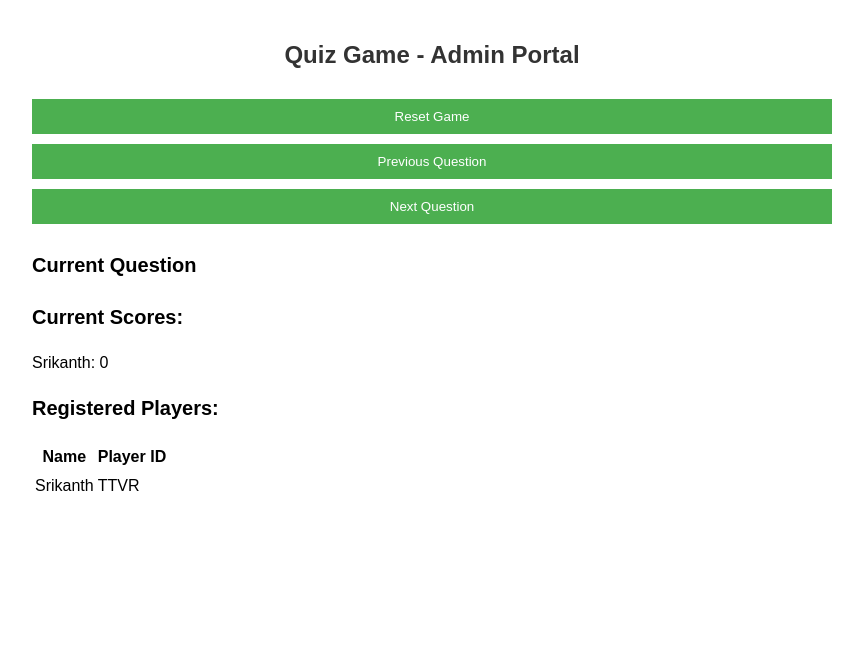
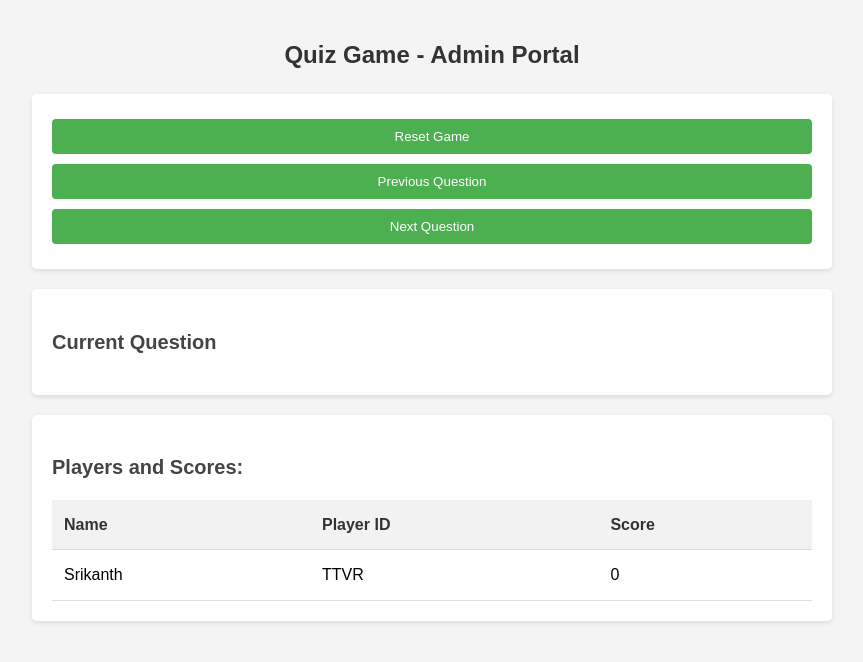
Before and after one commit to grand-cat-unknown/dahyeon_quiz, a Flask app: page /admin in a window 1280 px wide. Shown: the top 662 px of the page, without its empty margins (208-1071 px from the left). Run offline with Flask 3, Linux system fonts and the light colour scheme; data comes from the database, SQL or seed files in the repository; some libraries are stand-ins or nearby versions.

Commit message:
Stylized table w score

```diff
--- a/app.py
+++ b/app.py
@@ -78,7 +78,8 @@ def register_player(data):
     # Send updated player list to admin
     players = Player.query.all()
     player_data = [
-        {"name": player.name, "player_id": player.player_id} for player in players
+        {"name": player.name, "player_id": player.player_id, "score": player.score}
+        for player in players
     ]
     emit("update_players", player_data, room="admin")
 
@@ -332,7 +333,8 @@ def get_scores():
 def get_players():
     players = Player.query.all()
     player_data = [
-        {"name": player.name, "player_id": player.player_id} for player in players
+        {"name": player.name, "player_id": player.player_id, "score": player.score}
+        for player in players
     ]
     return jsonify(player_data)
 
--- a/static/css/styles.css
+++ b/static/css/styles.css
@@ -6,20 +6,27 @@ body {
     padding: 20px;
     max-width: 800px;
     margin: 0 auto;
+    background-color: #f4f4f4;
 }
 
 h1 {
     color: #333;
     font-size: 24px;
     text-align: center;
+    margin-bottom: 20px;
 }
 
 h2 {
     font-size: 20px;
+    color: #444;
 }
 
-#question-area, #answer-area, #answers-area, #correct-answer-area, #game-controls, #scores-area {
+#question-area, #answer-area, #answers-area, #correct-answer-area, #game-controls, #scores-area, #players-area {
     margin-top: 20px;
+    background-color: #fff;
+    padding: 20px;
+    border-radius: 5px;
+    box-shadow: 0 2px 5px rgba(0,0,0,0.1);
 }
 
 input[type="text"], button {
@@ -27,6 +34,8 @@ input[type="text"], button {
     padding: 10px;
     margin: 5px 0;
     box-sizing: border-box;
+    border: 1px solid #ddd;
+    border-radius: 4px;
 }
 
 button {
@@ -34,6 +43,7 @@ button {
     color: white;
     border: none;
     cursor: pointer;
+    transition: background-color 0.3s;
 }
 
 button:hover {
@@ -47,6 +57,35 @@ ul {
 
 ul li {
     margin-bottom: 10px;
+    background-color: #f9f9f9;
+    padding: 10px;
+    border-radius: 4px;
+}
+
+table {
+    width: 100%;
+    border-collapse: collapse;
+    margin-top: 10px;
+}
+
+th, td {
+    text-align: left;
+    padding: 12px;
+    border-bottom: 1px solid #ddd;
+}
+
+th {
+    background-color: #f2f2f2;
+    font-weight: bold;
+    color: #333;
+}
+
+tr:nth-child(even) {
+    background-color: #f9f9f9;
+}
+
+tr:hover {
+    background-color: #f5f5f5;
 }
 
 @media screen and (max-width: 600px) {
@@ -61,4 +100,8 @@ ul li {
     h2 {
         font-size: 18px;
     }
+
+    th, td {
+        padding: 8px;
+    }
 }
--- a/templates/admin.html
+++ b/templates/admin.html
@@ -22,17 +22,14 @@
     <div id="question-area">
         <h2 id="question-text">Current Question</h2>
     </div>
-    <div id="scores-area">
-        <h2>Current Scores:</h2>
-        <ul id="scores-list"></ul>
-    </div>
     <div id="players-area">
-        <h2>Registered Players:</h2>
+        <h2>Players and Scores:</h2>
         <table id="players-table">
             <thead>
                 <tr>
                     <th>Name</th>
                     <th>Player ID</th>
+                    <th>Score</th>
                 </tr>
             </thead>
             <tbody>
@@ -104,6 +101,7 @@
                         $('<tr></tr>')
                             .append($('<td></td>').text(player.name))
                             .append($('<td></td>').text(player.player_id))
+                            .append($('<td></td>').text(player.score))
                     );
                 });
             }
```
